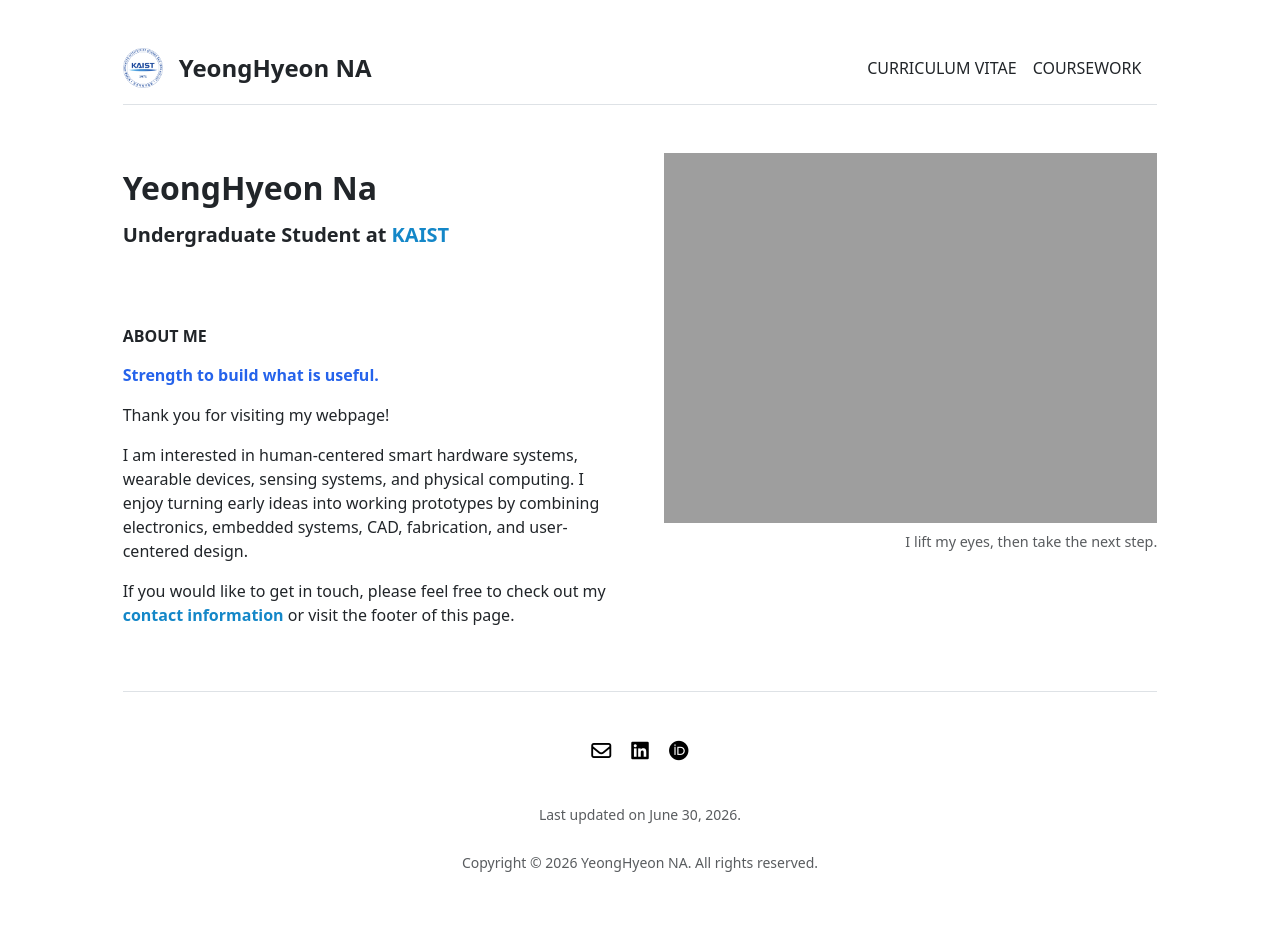
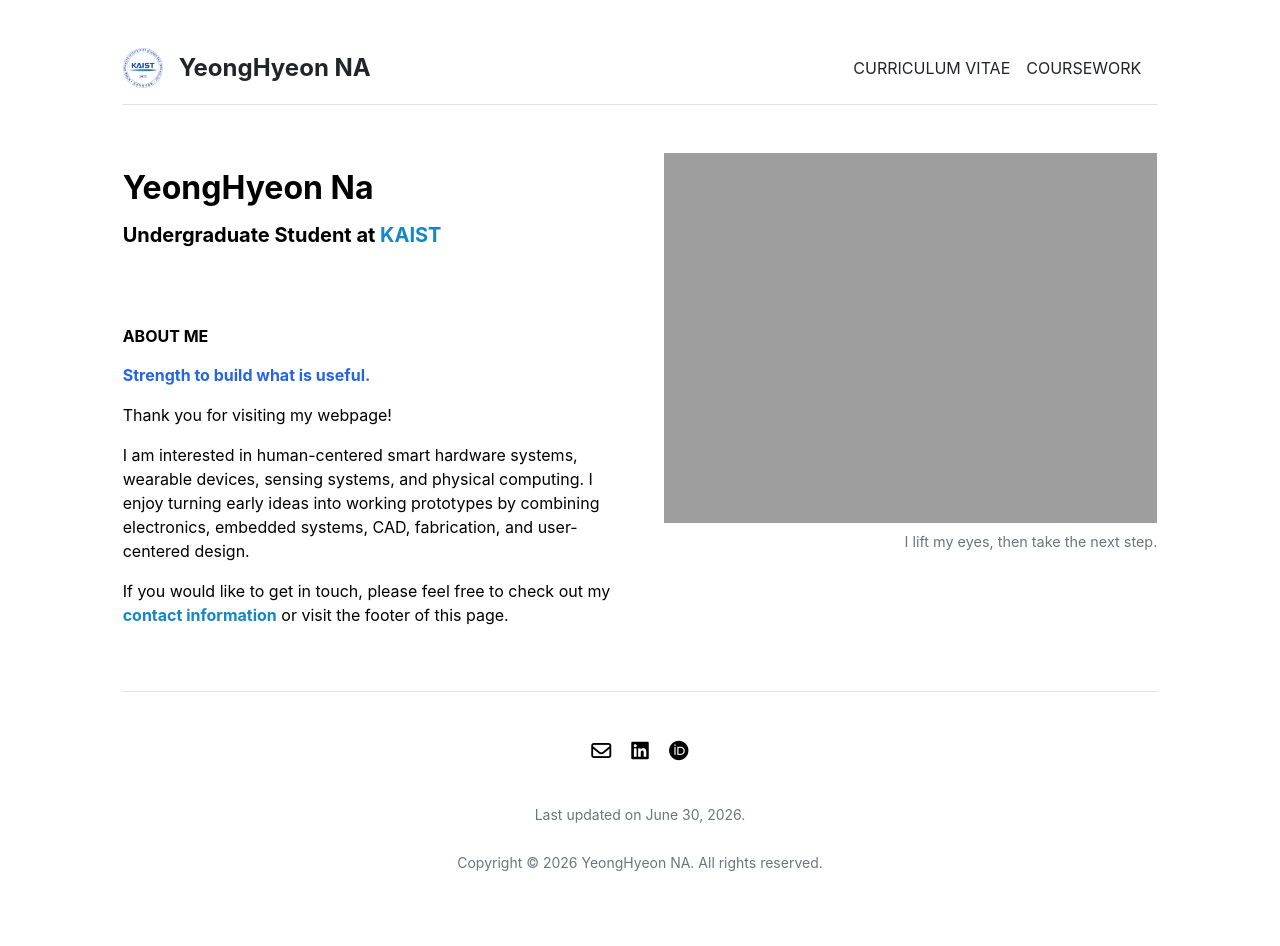
Before and after one commit to ynghyn-na/ynghyn-na.github.io, a Jekyll site: the page built from index.md, in a window 1280 px wide. Built offline with Jekyll 4.4.1, drawn with Linux system fonts in a browser that asks for light colours.

Commit message:
Update default.html

```diff
--- a/_layouts/default.html
+++ b/_layouts/default.html
@@ -1,18 +1,11 @@
 <!DOCTYPE html>
 <html lang="{{ site.lang | default: "en-US" }}">
-  <head>
     {% include head.html %}
-    <link href="https://cdn.jsdelivr.net/npm/bootstrap@5.3.3/dist/css/bootstrap.min.css" rel="stylesheet">
-    <link rel="stylesheet" href="{{ '/assets/css/style.css' | relative_url }}">
-  </head>
-
   <body>
     <div class="col-lg-10 mx-auto p-3 py-md-5">
       {% include header.html %}
       {{ content }}
       {% include footer.html %}
     </div>
-
-    <script src="https://cdn.jsdelivr.net/npm/bootstrap@5.3.3/dist/js/bootstrap.bundle.min.js"></script>
   </body>
 </html>
```
